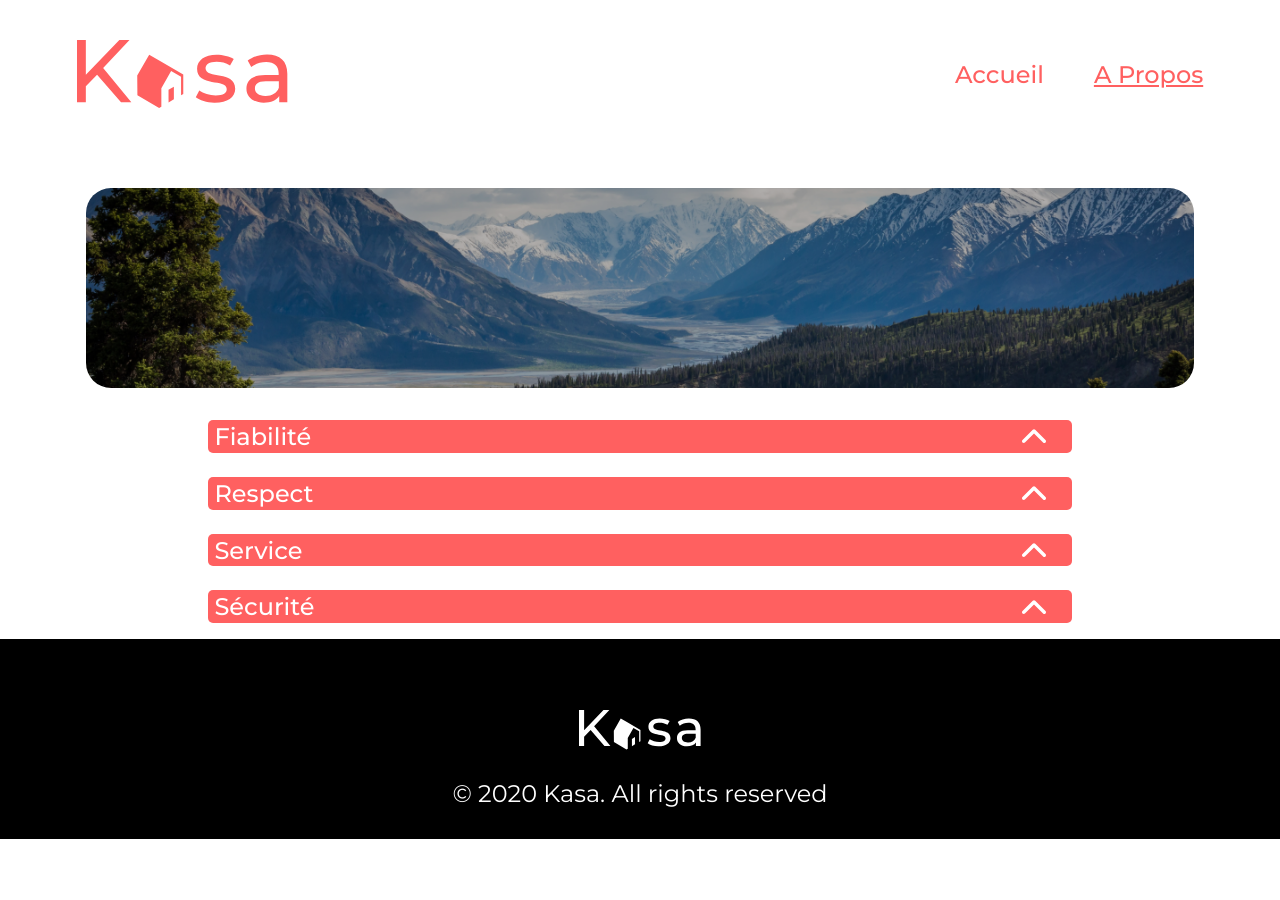
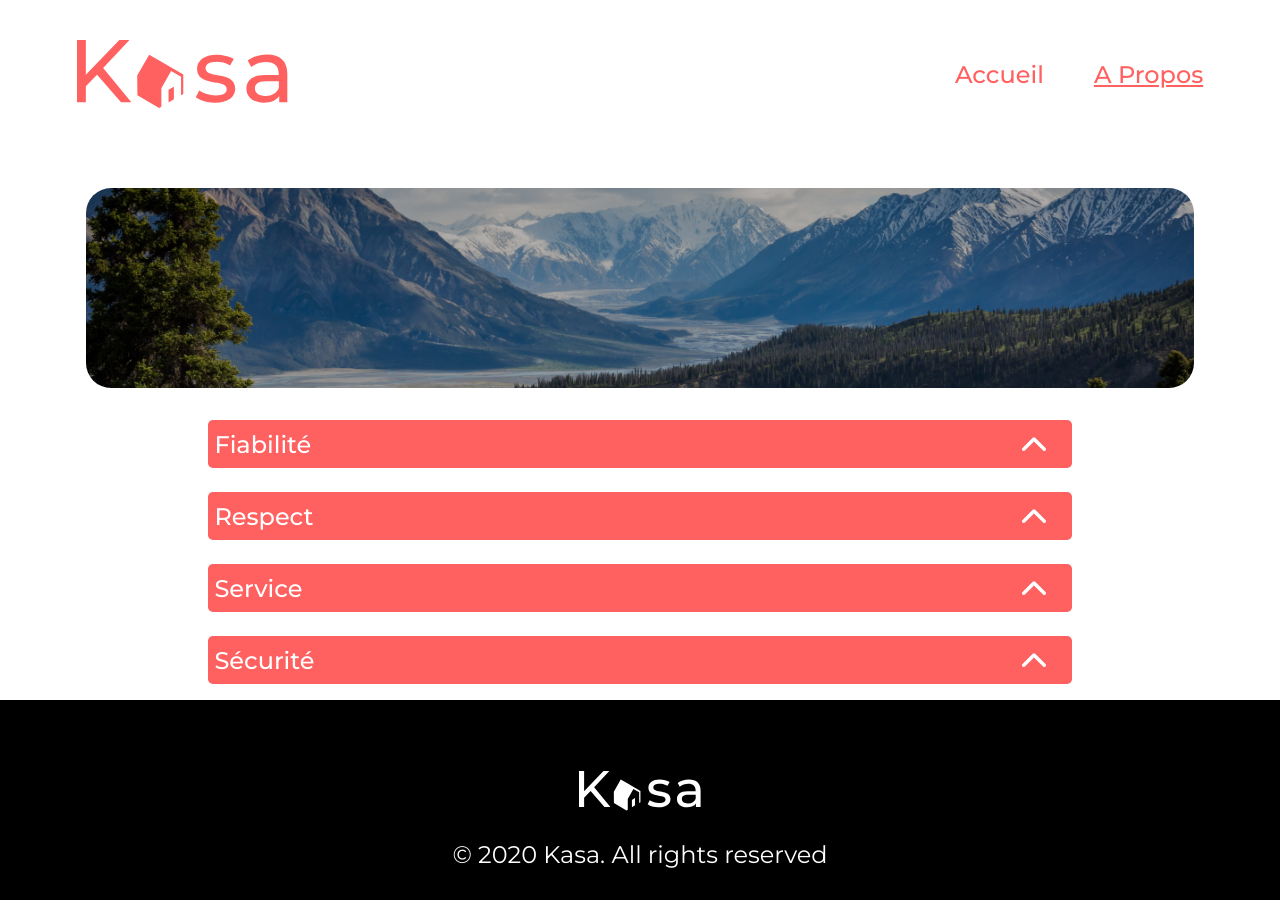
Before and after one commit to Sushib08/kasa-ocr, a React (Create React App) app: page /about in a window 1280 px wide. Before the commit the page ends 839 px from the top, so only its background shows below. Built offline with nearby package versions, Linux system fonts and the light colour scheme.

Commit message:
edit code

```diff
--- a/src/components/elements/Description.jsx
+++ b/src/components/elements/Description.jsx
@@ -21,11 +21,11 @@ const Description = ({
     const emptyStars = 5 - filledStars;
 
     const filledArray = Array.from({ length: filledStars }, (_, index) => (
-      <img key={index} src={RatingFilled} alt="filled star" />
+      <img key={`filled-${index}`} src={RatingFilled} alt="filled star" />
     ));
 
     const emptyArray = Array.from({ length: emptyStars }, (_, index) => (
-      <img key={index} src={RatingEmpty} alt="empty star" />
+      <img key={`empty-${index}`} src={RatingEmpty} alt="empty star" />
     ));
 
     return [...filledArray, ...emptyArray];
--- a/src/components/scss/collapse.scss
+++ b/src/components/scss/collapse.scss
@@ -4,7 +4,7 @@
   align-items: center; /* Ajout pour centrer verticalement */
   padding: 2vh 2vw 2vh 0.5vw;
   width: 65vw;
-  height: 0.1vh;
+  height: 2vh;
   background: var(--Red, #ff6060);
   border-radius: 5px;
 
```
